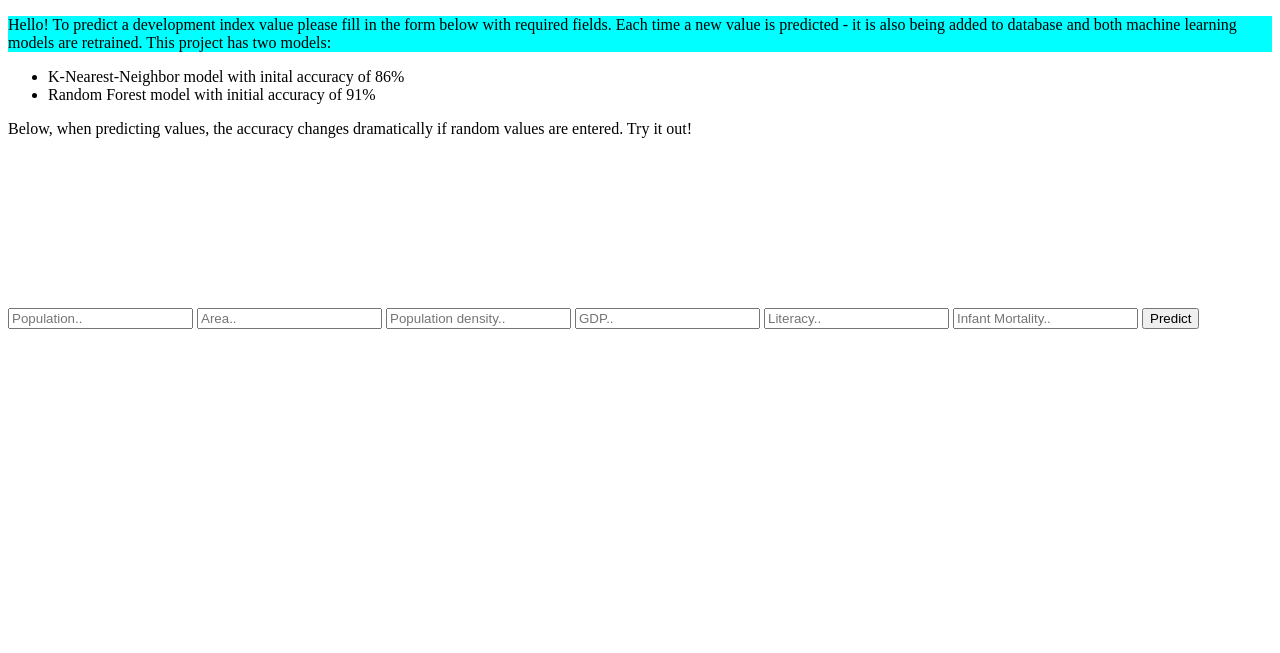
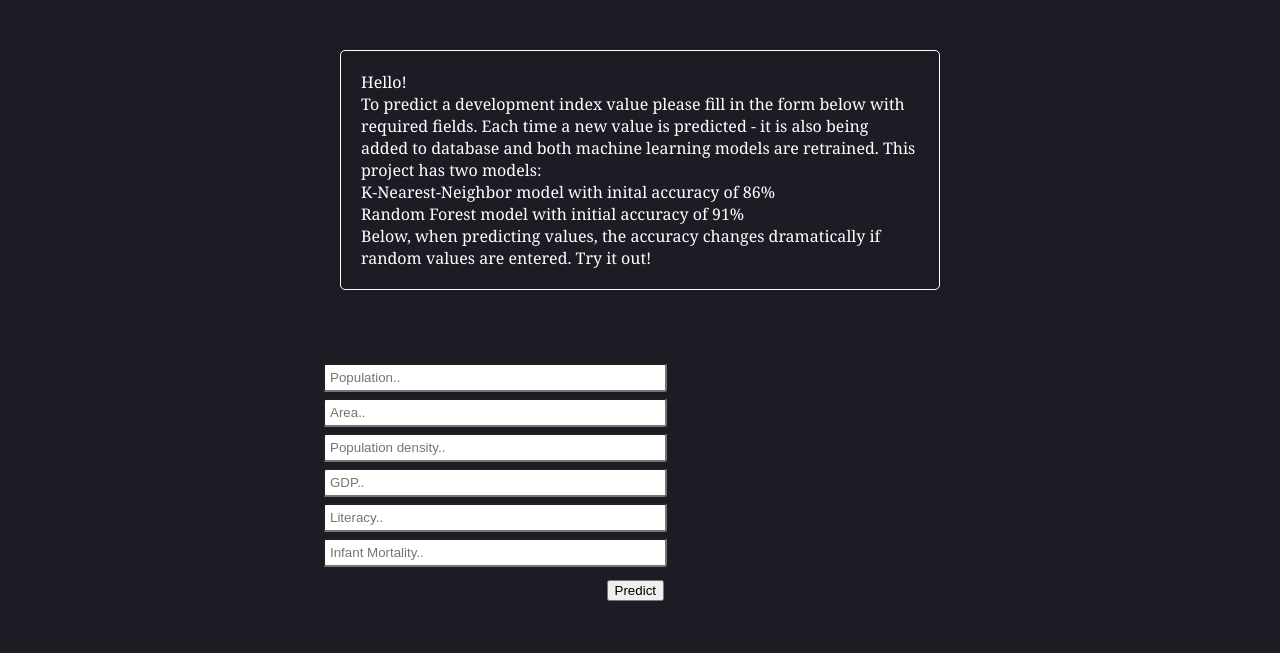
Before and after one commit to Gusmantas/development-index-prediction, a plain HTML site: page dist/index.html in a window 1280 px wide. Drawn offline with nearby package versions, Linux system fonts and the light colour scheme; no server answers.

Commit message:
Fixed few issues

```diff
--- a/dist/index.html
+++ b/dist/index.html
@@ -10,16 +10,16 @@
 <body>
   <article>
     <p class="welcome-paragraph">
-      Hello! To predict a development index value please fill in the form below with required fields.
+      Hello! <br> To predict a development index value please fill in the form below with required fields.
       Each time a new value is predicted - it is also being added to database and both machine learning models are
-      retrained. This project has two models:
-      <ul>
-        <li>K-Nearest-Neighbor model with inital accuracy of 86%</li>
-        <li>Random Forest model with initial accuracy of 91%</li>
-      </ul>
+      retrained. This project has two models: <br>
+      K-Nearest-Neighbor model with inital accuracy of 86% <br>
+      Random Forest model with initial accuracy of 91% <br>
       Below, when predicting values, the accuracy changes dramatically if random values are entered. Try it out!
     </p>
   </article>
+
+  <main>
     <canvas id="myChart"></canvas>
 
     <form id="predict-form">
@@ -30,8 +30,9 @@
       <input type="number" id="literacy" required placeholder="Literacy..">
       <input type="number" id="infant-mortality" required placeholder="Infant Mortality..">
       <button type="submit" class="predict-btn">Predict</button>
+      <h4 id="prediction"></h4>
     </form>
-  <h4 id="prediction"></h4>
+  </main>
   <script src="https://code.jquery.com/jquery-3.6.0.min.js" integrity="sha256-/xUj+3OJU5yExlq6GSYGSHk7tPXikynS7ogEvDej/m4=" crossorigin="anonymous"></script>
   <script src="https://cdn.jsdelivr.net/npm/chart.js@2.8.0"></script>
   <script src="main.js"></script>
--- a/dist/main.js
+++ b/dist/main.js
@@ -42,7 +42,7 @@ function calculateData(data) {
 
 function createChart(pieData) {
   var chart = new Chart(ctx, {
-    type: 'pie',
+    type: 'bar',
     data: {
       labels: ['Development index 1', 'Development index 2', 'Development index 3', 'Development index 4',],
       datasets: [{
@@ -80,9 +80,9 @@ $('#predict-form').submit(async function (e) {
   console.log(prediction)
 
   $('#prediction').html(`
-    K-Nearest-Neighbor model development index prediction: <em>${prediction['knn']}</em>
+    K-Nearest-Neighbor prediction: <em>${prediction['knn']}</em>
     <br>
-    Random-Forest model development index prediction: <em>${prediction['random-forest']}</em> <br>
+    Random-Forest prediction: <em>${prediction['random-forest']}</em> <br>
     Note! <br>
     KNN accuracy score: <em>${parseFloat(prediction['knn-score'] * 100).toFixed(1)}%</em> <br>
     Random Forest accuracy score: <em>${parseFloat(prediction['rf-score'] * 100).toFixed(1)}%</em>
--- a/dist/styles.css
+++ b/dist/styles.css
@@ -1,9 +1,62 @@
-/* #myChart {
-  width: 1200px !important;
-  height: 600px !important;
-} */
+*{
+  box-sizing: border-box;
+}
 
-.welcome-paragraph{
-  background-color: aqua;
-  margin: 0, auto;
+main{
+  position: absolute;
+  display: flex;
+  flex-direction: row;
+  /* margin-top: 100px; */
 }
+#myChart {
+  max-width: 60%;
+}
+
+body{
+  background-color: rgb(29, 28, 37);
+  margin: 0;
+}
+
+form{
+  display: block;
+  max-width: 30%;
+  height: 300px;
+  padding: 20px;
+  /* margin-top: 100px; */
+}
+
+#prediction{
+  color: white;
+  margin-top: 40px;
+  border-radius: 10px;
+  background-color: rgba(29, 28, 37, 0.589);
+  padding: 20px;
+}
+
+form input{
+  margin: 0 auto;
+  border-radius: 3px;
+  padding: 5px;
+  margin: 3px;
+  width: 100%;
+}
+
+form button{
+  float: right;
+  margin-top: 10px;
+}
+
+
+article p {
+  font-family: Georgia, 'Times New Roman', Times, serif;
+  padding: 20px;
+  color: white;
+  border: 1px solid white;
+  border-radius: 5px;
+}
+
+article{
+  display: block;
+  width: 600px;
+  margin: 50px auto;
+}
```
Also changed, not shown: 2 other files. Lines whose indentation alone changed are shown as unchanged.
